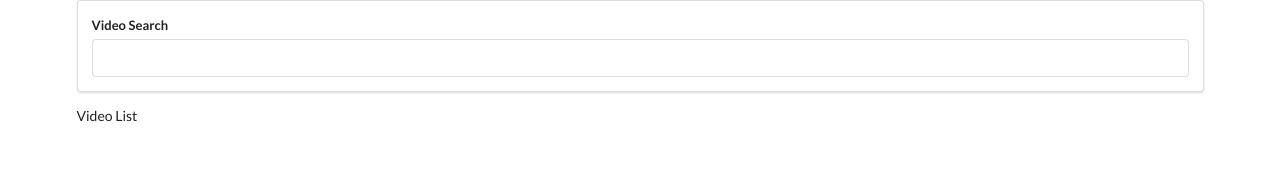
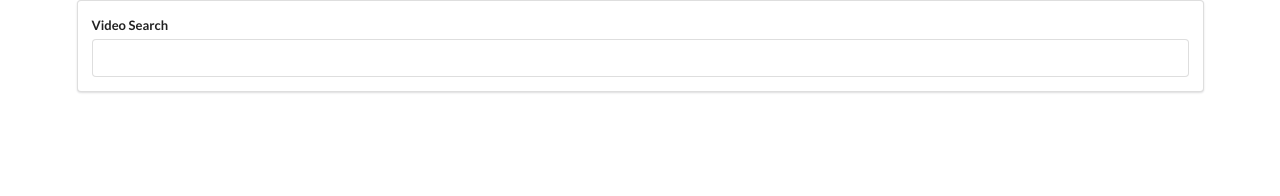
Before and after one commit to swapnilhota/videos-app, a React (Create React App) app: page / in a window 1280 px wide. Shown: the top 196 px of the page. Built offline with nearby package versions, Linux system fonts and the light colour scheme.

Commit message:
render videoItem list

```diff
--- a/src/components/VideoList.js
+++ b/src/components/VideoList.js
@@ -3,9 +3,13 @@ import VideoItem from './VideoItem';
 
 const VideoList = ({ videos }) => {
 
+    const renderedList = videos.map((video) => {
+        return <VideoItem />
+    });
+
     return (
         <div>
-            Video List
+            {renderedList}
         </div>
     );
 }
```
